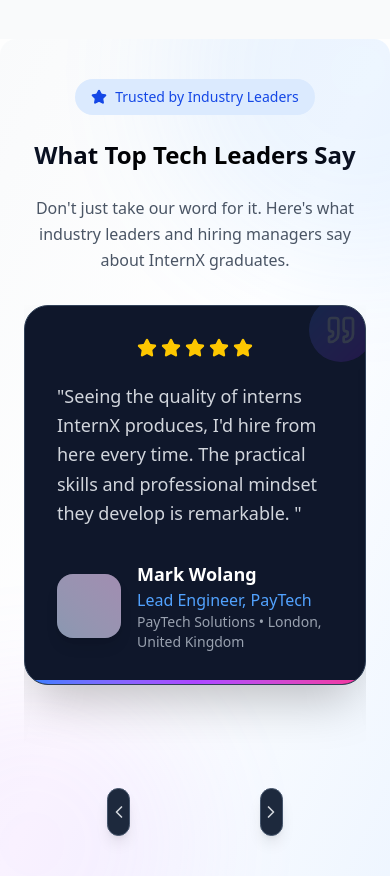
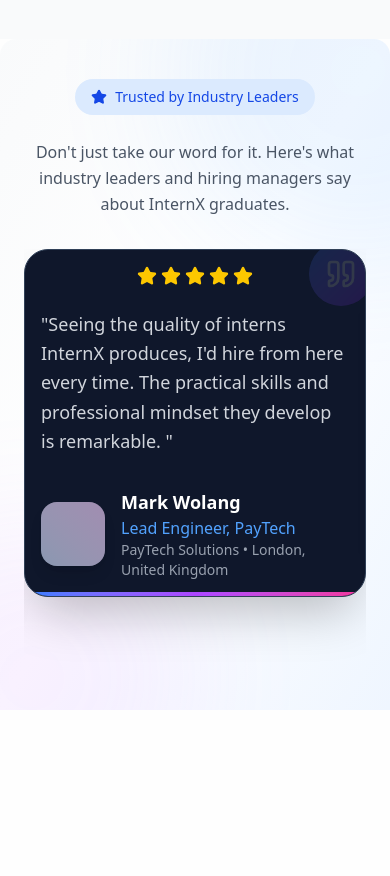
Before and after one commit to oluwaferanmi-jo/InternX, a Next.js app: page / in a window 390 px wide. Shown: the part 6400-7276 px from the top of the page. After the commit the page ends 7110 px from the top, so only its background shows below. Built offline with nearby package versions, Linux system fonts and the light colour scheme; grey boxes are pictures that could not be loaded.

Commit message:
fix:hid texts for mobile on testimonies component

```diff
--- a/components/sections/testimonials.tsx
+++ b/components/sections/testimonials.tsx
@@ -138,7 +138,7 @@ export default function Testimonial() {
 
           <motion.h2
             variants={itemVariants}
-            className="text-2xl md:text-4xl lg:text-4xl font-bold bg-gradient-to-r from-slate-900 via-black to-slate-900 bg-clip-text text-transparent mb-6"
+            className="hidden text-2xl md:text-4xl lg:text-4xl font-bold bg-gradient-to-r from-slate-900 via-black to-slate-900 bg-clip-text text-transparent mb-6"
           >
             What Top Tech Leaders Say
           </motion.h2>
@@ -201,7 +201,7 @@ export default function Testimonial() {
                   }}
                   className="group h-full"
                 >
-                  <div className="relative h-full bg-slate-900 rounded-3xl p-8 -mb-4ssssss shadow-2xl border border-slate-700 overflow-hidden">
+                  <div className="relative h-full  bg-slate-900 rounded-3xl p-4 -mb-4ssssss shadow-2xl border border-slate-700 overflow-hidden">
                     {/* Quote Icon */}
                     <div className="absolute -top-2 -right-2 w-16 h-16 bg-gradient-to-br from-blue-500 to-purple-600 rounded-full flex items-center justify-center opacity-15 group-hover:opacity-25 transition-opacity duration-300">
                       <Quote className="w-8 h-8 text-white" />
@@ -248,7 +248,7 @@ export default function Testimonial() {
           </Swiper>
 
           {/* Custom Navigation */}
-          <div className="flex items-center justify-center mt-0">
+          <div className="hidden md:flex items-center justify-center mt-0">
             <div className="flex items-center gap-6">
               <button className="swiper-button-prev-custom group flex items-center justify-center w-12 h-12 bg-slate-800 shadow-lg rounded-full border border-slate-600 hover:bg-slate-700 hover:border-slate-500 transition-all duration-300">
                 <ChevronLeft className="w-5 h-5 text-gray-300 group-hover:text-white transition-colors" />
```
